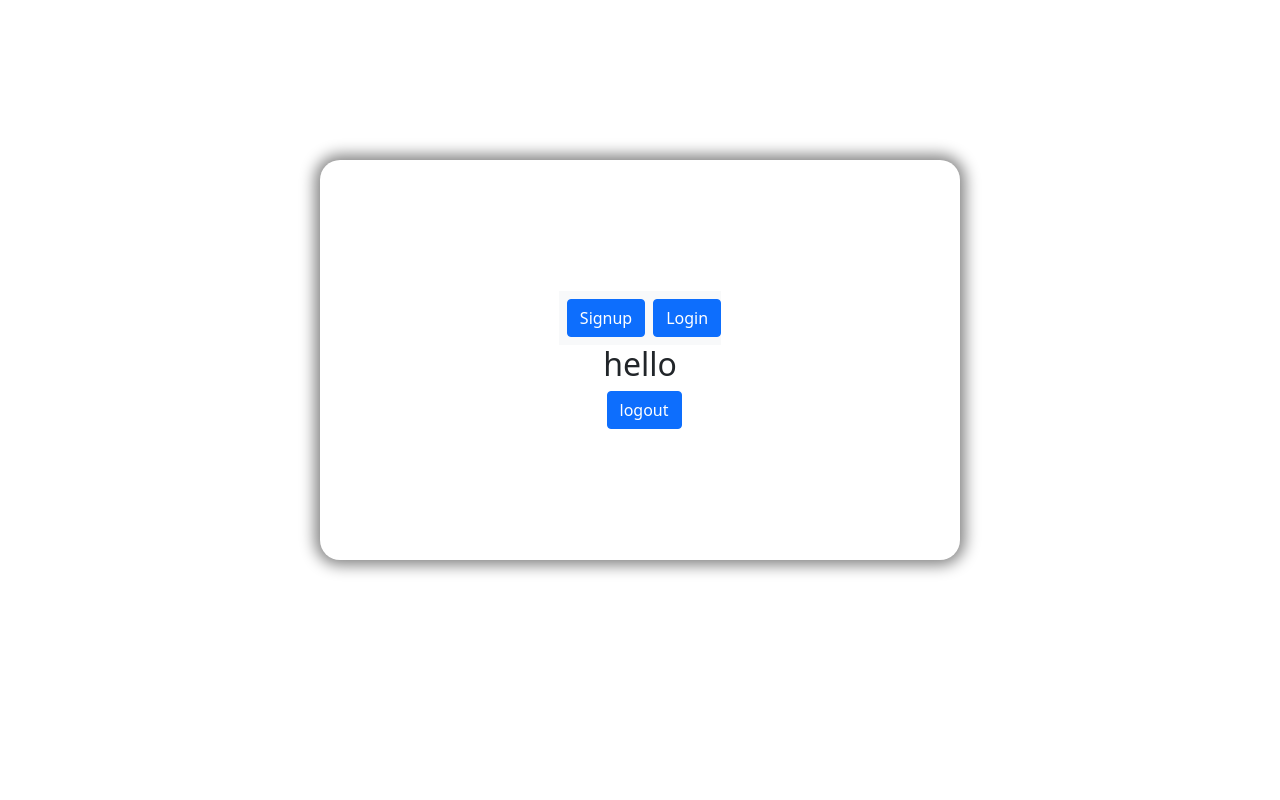
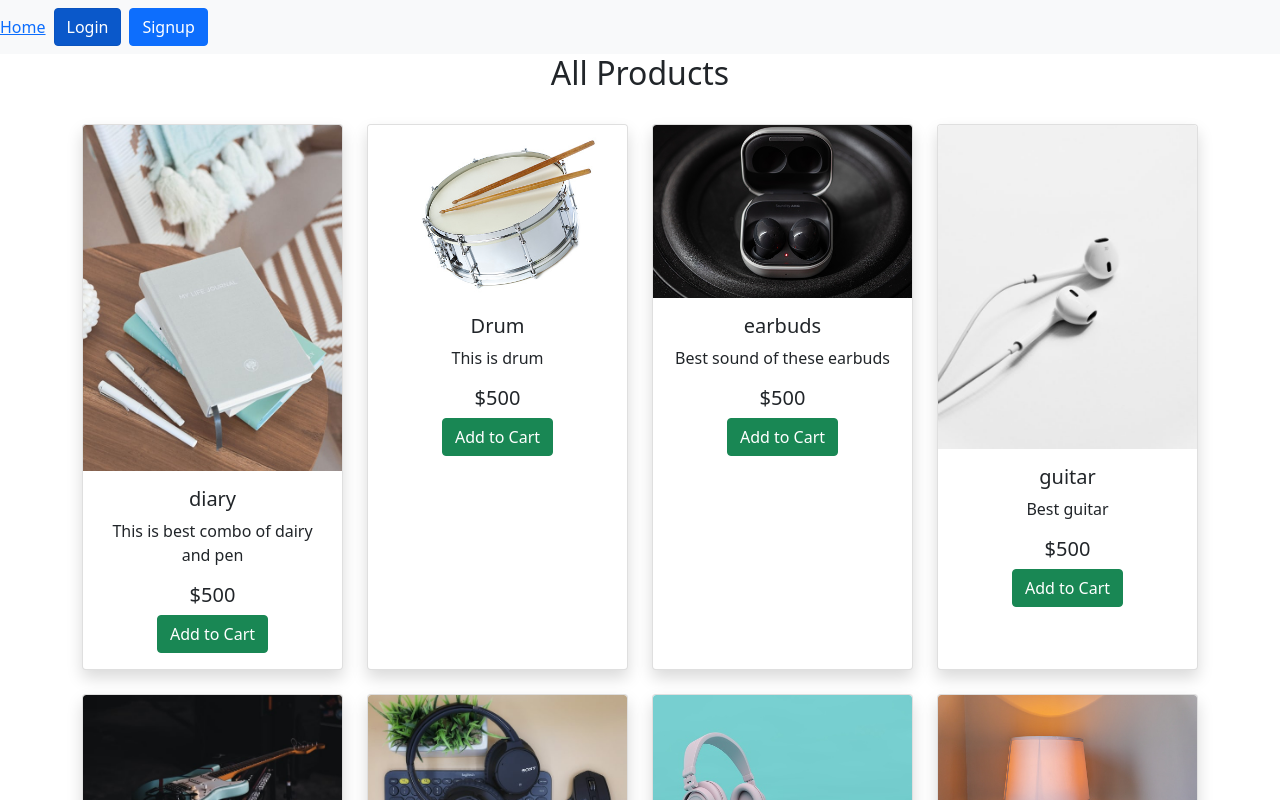
Before and after one commit to preet412/reactapp, a React (Create React App) app: page / in a window 1280 px wide. Shown: the top 800 px of the page. Built offline with nearby package versions, Linux system fonts and the light colour scheme.

Commit message:
initial add

```diff
--- a/package.json
+++ b/package.json
@@ -8,6 +8,7 @@
     "@testing-library/jest-dom": "^5.16.1",
     "@testing-library/react": "^12.1.2",
     "@testing-library/user-event": "^13.5.0",
+    "axios": "^0.24.0",
     "bootstrap": "^5.1.3",
     "react": "^17.0.2",
     "react-bootstrap-v5": "^1.4.0",
--- a/src/App.js
+++ b/src/App.js
@@ -1,4 +1,4 @@
-//import React from "react";
+import React from "react";
 //import "./App.css";
 //import  "./node_modules/dist/css/bootstrap.min.css";
 //import Data from "./components/Data";
@@ -25,6 +25,8 @@ function App() {
     </CartProvider>
 
     /*<CartProvider>
+
+
           <Items />
           <Cart />
            <Home />
--- a/src/components/Cart.js
+++ b/src/components/Cart.js
@@ -26,7 +26,7 @@ const Cart = () => {
         <div className="row justify-content-center">
           <div className="col-12">
             <h5>
-              cart ({totalUniqueItems}) total Items:({totalItems})
+              Items ({totalUniqueItems}) total Items:({totalItems})
             </h5>
             <table className="table table-light table-hover m-0">
               <tbody>
@@ -38,7 +38,7 @@ const Cart = () => {
                   <td> </td>
                 </tr>
                 {items.map((item, index) => {
-                  console.log(items);
+                  //console.log(items);
                   return (
                     <tr key={index}>
                       <td>
--- a/src/components/Home.css
+++ b/src/components/Home.css
@@ -11,6 +11,9 @@
   position: relative;
   margin: 10rem 20rem;
 }
+.wd {
+  width: 85%;
+}
 
 /*.homepage > .button {
   background: #1877f2;
--- a/src/components/Home.js
+++ b/src/components/Home.js
@@ -1,12 +1,57 @@
 import React from "react";
 import "./Home.css";
-import { Link } from "react-router-dom";
+import { Link, NavLink } from "react-router-dom";
+import Products from "./Products";
+import Data from "./Data";
 
 const Home = () => {
   return (
     <>
-      <div className="homepage text-center">
-        <nav class="navbar navbar-expand-lg navbar-light bg-light">
+      <nav className="navbar navbar-expand-lg navbar-light bg-light">
+        <div className="">
+          <NavLink to="/">Home</NavLink>
+        </div>
+        <div className="d-flex">
+          <NavLink
+            to=""
+            isActive={(match, location) => {
+              if (!match) {
+                return false;
+              }
+
+              // only consider an event active if its event id is an odd number
+              const eventID = parseInt(match.params.eventID);
+              return !isNaN(eventID) && eventID % 2 === 1;
+            }}
+            className="btn btn-primary ms-2"
+          >
+            Login
+          </NavLink>
+
+          <Link to="/Login" className="btn btn-primary ms-2">
+            Signup
+          </Link>
+        </div>
+      </nav>
+      <h2 className="text-center">All Products</h2>
+      <section className="py-4 container">
+        <div className="row justify-content-center">
+          {Data.productData.map((item, index) => {
+            return (
+              <Products
+                img={item.img}
+                title={item.title}
+                desc={item.desc}
+                price={item.price}
+                item={item}
+                key={index}
+              />
+            );
+          })}
+        </div>
+      </section>
+      {/*<div className="homepage text-center">
+        <nav className="navbar navbar-expand-lg navbar-light bg-light">
           <Link to="/signup" className="btn btn-primary ms-2">
             Signup
           </Link>
@@ -16,7 +61,7 @@ const Home = () => {
         </nav>
         <h2>hello</h2>
         <div className="btn btn-primary ms-2">logout</div>
-      </div>
+        </div>*/}
     </>
   );
 };
--- a/src/components/Login.css
+++ b/src/components/Login.css
@@ -7,6 +7,7 @@
   padding: 1rem;
   align-items: center;
   text-align: center;
+  margin: 15rem 30rem;
 }
 
 .login > input {
@@ -20,7 +21,7 @@
   font-size: 1rem;
 }
 
-.login > .button {
+/*.login > .button {
   background: #1877f2;
   border: 1px solid #1877f2;
   color: #fff;
@@ -30,4 +31,4 @@
   border-radius: 8px;
   outline: none;
   cursor: pointer;
-}
+}*/
--- a/src/components/Login.js
+++ b/src/components/Login.js
@@ -37,7 +37,7 @@ const Login = () => {
         Login
       </Link>
       <div>Or</div>
-      <Link to="/signup" className="btn btn-primary">
+      <Link to="/Signup" className="btn btn-primary">
         Signup
       </Link>
     </div>
--- a/src/components/Signup.css
+++ b/src/components/Signup.css
@@ -7,6 +7,7 @@
   padding: 1rem;
   align-items: center;
   text-align: center;
+  margin: 10rem 30rem;
 }
 
 .signup > input {
--- a/src/components/Signup.js
+++ b/src/components/Signup.js
@@ -1,6 +1,7 @@
 import React, { useState } from "react";
 import { Link } from "react-router-dom";
 import "./Signup.css";
+//import axios from "axios";
 
 const Signup = () => {
   const [user, setUser] = useState({
@@ -17,6 +18,16 @@ const Signup = () => {
       [name]: value,
     });
   };
+
+  /*const signup = () => {
+    const { name, email, password, confirmPassword } = user;
+    if (name && email && password && password === confirmPassword) {
+      //alert("posted");
+      axios.post("localhost:9002/signup", user).then((res) => console.log(res));
+    } else {
+      alert("inavalid input");
+    }
+  };*/
   return (
     <>
       <div className="signup">
@@ -55,7 +66,7 @@ const Signup = () => {
           Login
         </Link>
         <div>Or</div>
-        <Link to="/login" className="btn btn-primary">
+        <Link to="/Login" className="btn btn-primary">
           Signup
         </Link>
       </div>
```
Also changed, not shown: 1 other file (tests, documents, lock files or other folders).
